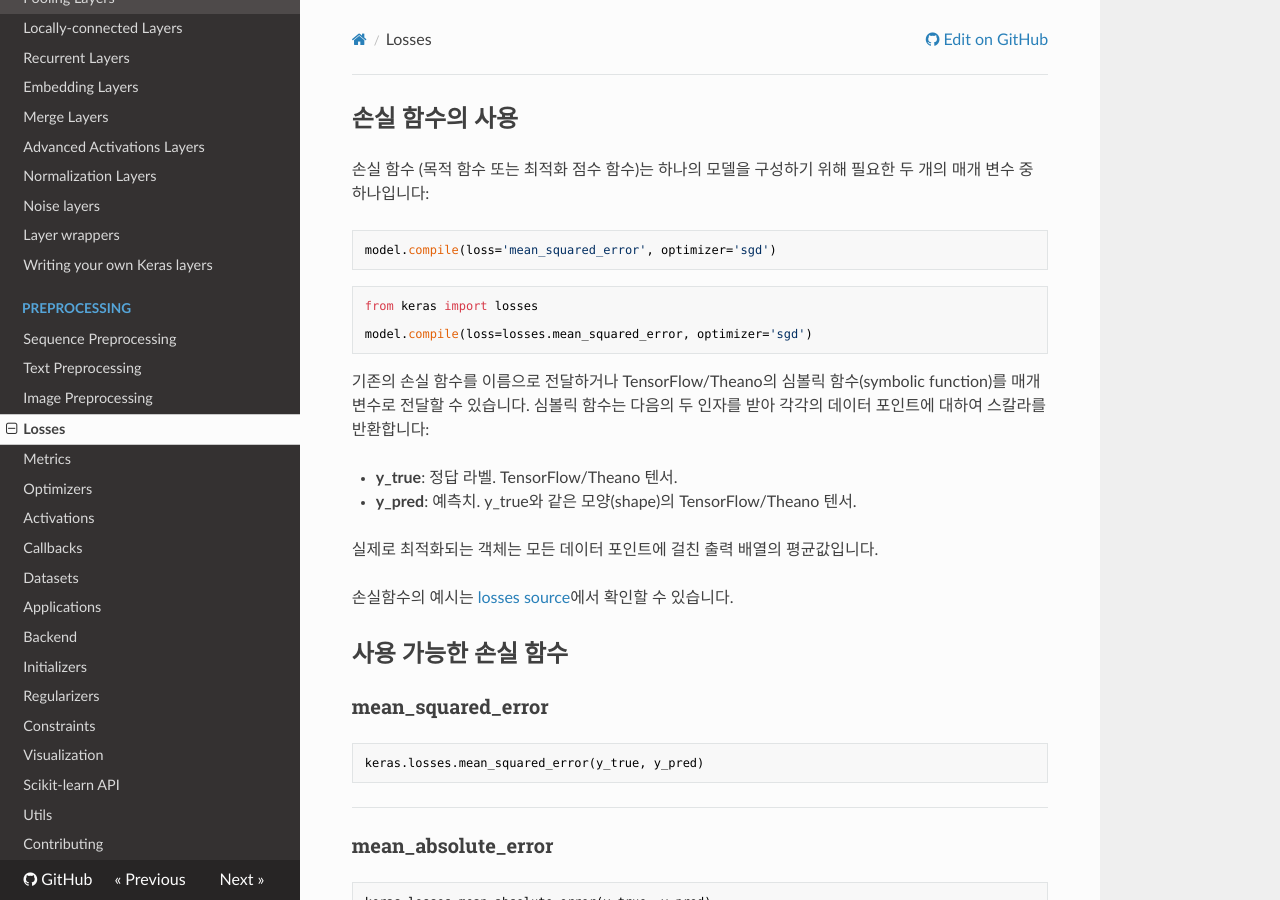
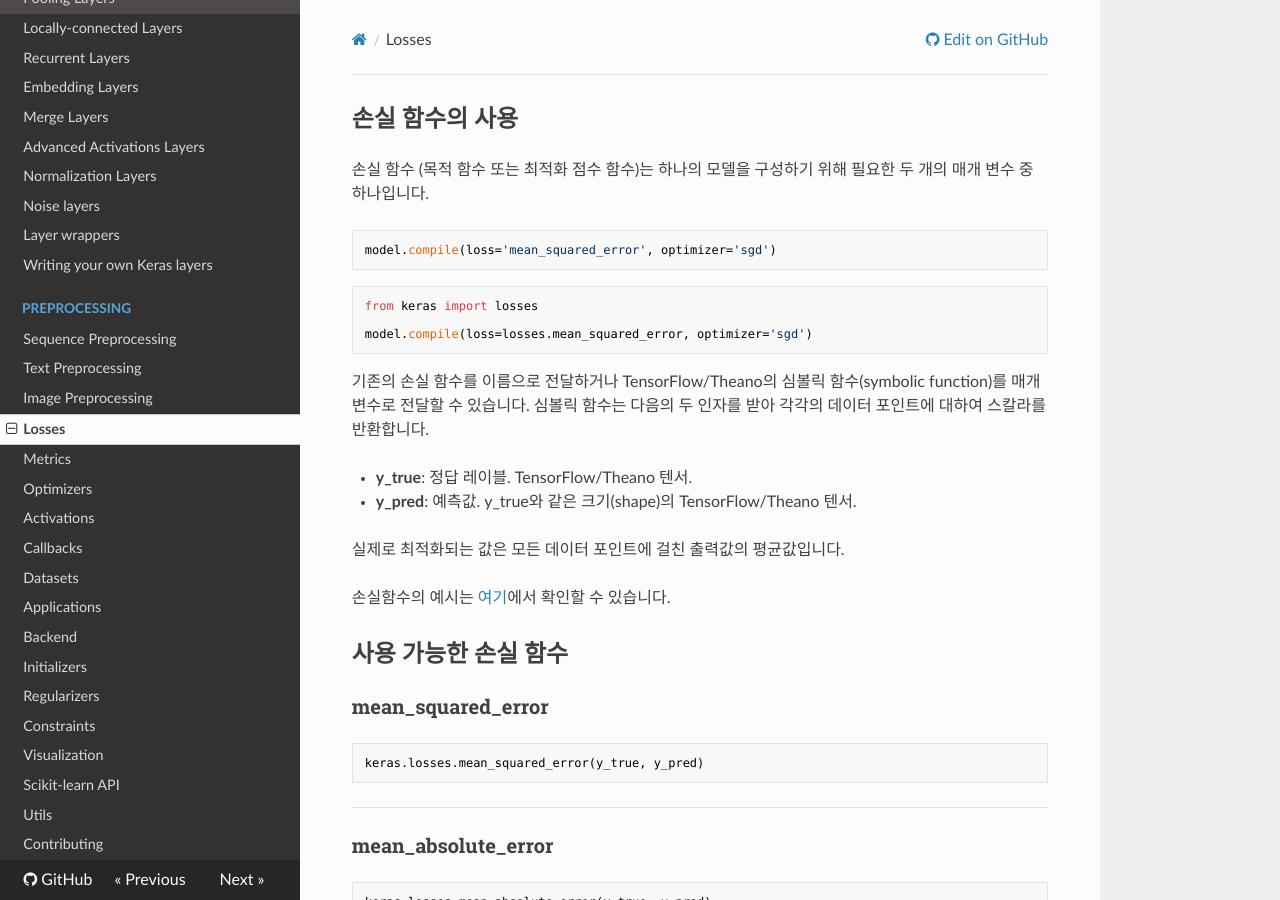
Before and after one commit to keras-team/keras-docs-ko, an MkDocs documentation site: the page built from sources/losses.md, in a window 1280 px wide and 900 px high. Built offline with MkDocs 1.6.1, drawn with Linux system fonts in a browser that asks for light colours; nearby versions of some CDN libraries; some of the changed text lies outside the part shown.

Commit message:
Fix wording

````diff
--- a/sources/losses.md
+++ b/sources/losses.md
@@ -1,7 +1,7 @@
 
 ## 손실 함수의 사용
 
-손실 함수 (목적 함수 또는 최적화 점수 함수)는 하나의 모델을 구성하기 위해 필요한 두 개의 매개 변수 중 하나입니다:
+손실 함수 (목적 함수 또는 최적화 점수 함수)는 하나의 모델을 구성하기 위해 필요한 두 개의 매개 변수 중 하나입니다.
 
 ```python
 model.compile(loss='mean_squared_error', optimizer='sgd')
@@ -13,14 +13,14 @@ from keras import losses
 model.compile(loss=losses.mean_squared_error, optimizer='sgd')
 ```
 
-기존의 손실 함수를 이름으로 전달하거나 TensorFlow/Theano의 심볼릭 함수(symbolic function)를 매개 변수로 전달할 수 있습니다. 심볼릭 함수는 다음의 두 인자를 받아 각각의 데이터 포인트에 대하여 스칼라를 반환합니다:
+기존의 손실 함수를 이름으로 전달하거나 TensorFlow/Theano의 심볼릭 함수(symbolic function)를 매개 변수로 전달할 수 있습니다. 심볼릭 함수는 다음의 두 인자를 받아 각각의 데이터 포인트에 대하여 스칼라를 반환합니다.
 
-- __y_true__: 정답 라벨. TensorFlow/Theano 텐서.
-- __y_pred__: 예측치. y_true와 같은 모양(shape)의 TensorFlow/Theano 텐서.
+- __y_true__: 정답 레이블. TensorFlow/Theano 텐서.
+- __y_pred__: 예측값. y_true와 같은 크기(shape)의 TensorFlow/Theano 텐서.
 
-실제로 최적화되는 객체는 모든 데이터 포인트에 걸친 출력 배열의 평균값입니다.
+실제로 최적화되는 값은 모든 데이터 포인트에 걸친 출력값의 평균값입니다.
 
-손실함수의 예시는 [losses source](https://github.com/keras-team/keras/blob/master/keras/losses.py)에서 확인할 수 있습니다.
+손실함수의 예시는 [여기](https://github.com/keras-team/keras/blob/master/keras/losses.py)에서 확인할 수 있습니다.
 
 ## 사용 가능한 손실 함수
 
@@ -95,21 +95,21 @@ keras.losses.logcosh(y_true, y_pred)
 ```
 
 
-예측 오차의 쌍곡 코사인 로그값.
+예측 오차의 하이퍼볼릭 코사인 로그값.
 
-`log(cosh(x))`는 작은 `x`에 대하여 `(x ** 2) / 2`와, 큰 `x` 에 대하여
- `abs(x) - log(2)` 와 거의 같은 값을 가집니다. 다시 말해 'logcosh'는 대부분
-평균 제곱 오차와 비슷한 양상을 보이지만, 가끔 발생하는 부정확한 예측의 영향을 크게
+`log(cosh(x))`는 작은 `x`값에 대하여 `(x ** 2) / 2`, 큰 `x`값에 대하여
+ `abs(x) - log(2)`와 거의 같은 값을 가집니다. 다시 말해 `logcosh`는 대부분
+평균 제곱 오차와 비슷한 양상을 보이지만, 가끔 발생하는 완전히 부정확한 예측의 영향을 크게
 받지는 않습니다.
 
 __Arguments__
 
-- __y_true__: 실제 타겟의 텐서.
+- __y_true__: 정답 타겟의 텐서.
 - __y_pred__: 예측 타겟의 텐서.
 
 __Returns__
 
-샘플당 하나의 스칼라값 손실 개체를 가지는 텐서
+샘플당 하나의 스칼라 손실값을 가지는 텐서
 
 ----
 
````
Also changed, not shown: other parts of sources/losses.md (+1 -1 lines).
